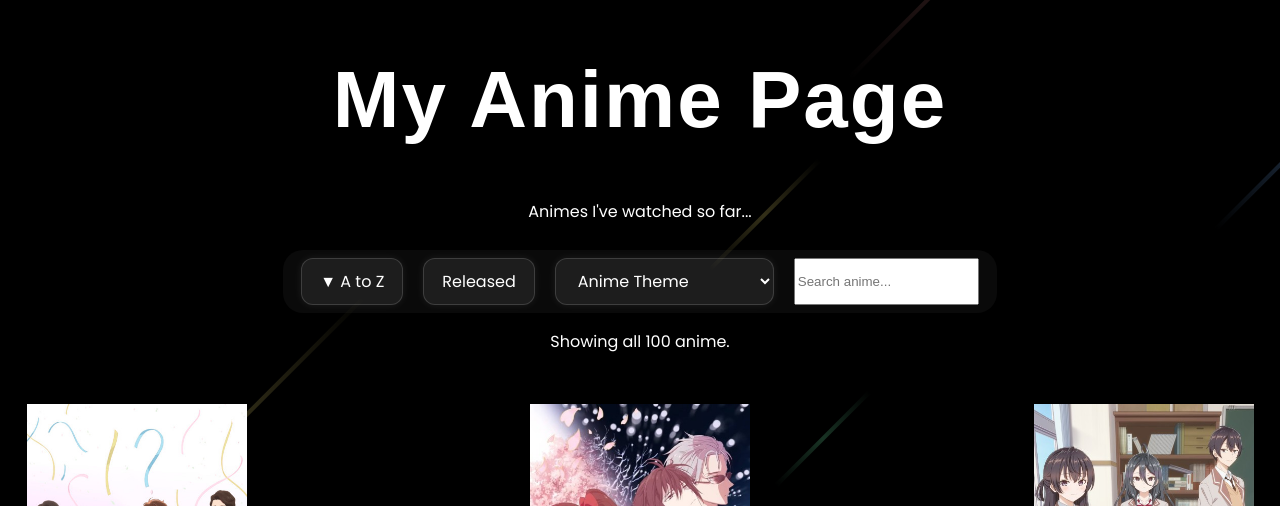
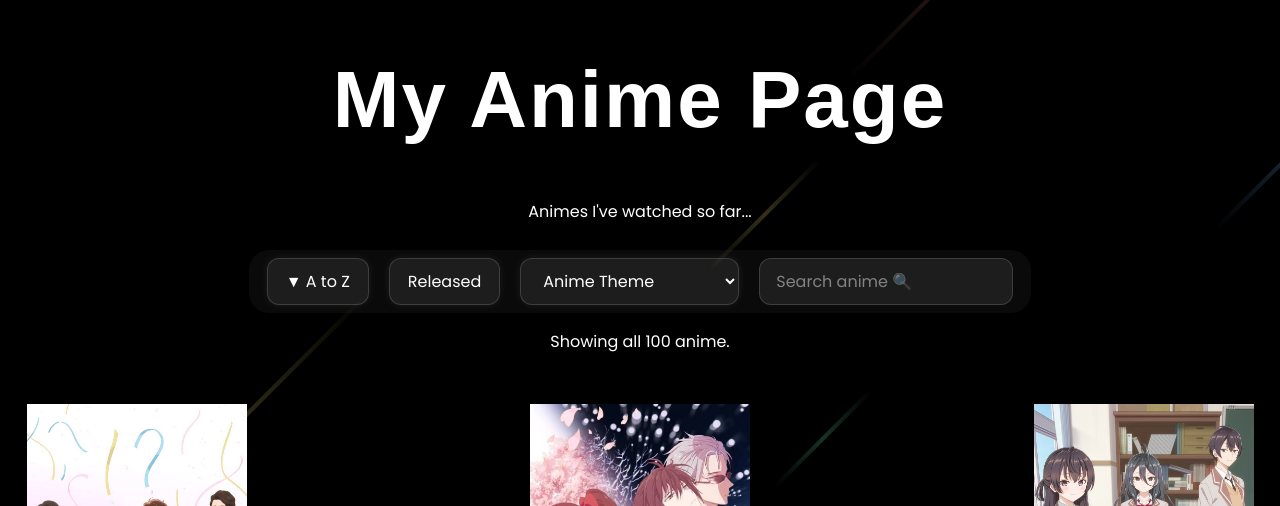
Before and after one commit to Championz-kv/MyAnimePage, a plain HTML site: page index.html in a window 1280 px wide. Shown: the top 506 px of the page. Drawn offline with Linux system fonts and the light colour scheme; a web font is replaced by a local one.

Commit message:
Modified visuals to searchbox, searchbox complete.

```diff
--- a/index.html
+++ b/index.html
@@ -31,7 +31,7 @@
                                 <option value="lp">Love & Peace</option>
                                 <option value="mp">Mind & Psychology</option>
                             </select>
-                            <input id="search-box" type="text" placeholder="Search anime...">
+                            <input id="search-box" type="text" placeholder="Search anime 🔍">
                         </div>
                         <div id="selected-themes"></div>
                 <p id="anime-count"></p>
--- a/style.css
+++ b/style.css
@@ -12,17 +12,10 @@ body {
 
 @keyframes drift {
   from {
-        transform:
-            translate(0, 0)
-            rotate(-45deg);
+    transform: translate(0, 0) rotate(-45deg);
   }
   to {
-        transform:
-            translate(
-                var(--travel),
-                calc(var(--travel) * -1)
-            )
-            rotate(-45deg);
+    transform: translate(var(--travel), calc(var(--travel) * -1)) rotate(-45deg);
   }
 }
 
@@ -30,13 +23,7 @@ body {
   position: absolute;
   height: 4px;
 
-    background:
-        linear-gradient(
-            to right,
-            transparent,
-            var(--line-color),
-            transparent
-        );
+  background: linear-gradient(to right, transparent, var(--line-color), transparent);
 
   transform: rotate(-45deg);
   animation: drift linear infinite;
@@ -71,16 +58,17 @@ header h1 {
   margin-top: 10px;
   padding: 8px 18px;
   border-radius: 20px;
-    background: rgba(255,255,255,0.04);
+  background: rgba(255, 255, 255, 0.04);
 }
 
-.controls button, .controls select {
-    background: rgba(255,255,255,0.08);
+.controls button,
+.controls select {
+  background: rgba(255, 255, 255, 0.08);
   color: white;
-    border: 1px solid rgba(255,255,255,0.15);
+  border: 1px solid rgba(255, 255, 255, 0.15);
   border-radius: 12px;
   padding: 10px 18px;
-    box-shadow: 0 0 8px rgba(255,255,255,0.08);
+  box-shadow: 0 0 8px rgba(255, 255, 255, 0.08);
 
   font-family: "Poppins", sans-serif;
   font-size: 1rem;
@@ -93,9 +81,37 @@ header h1 {
   color: white;
 }
 
-.controls button:hover, .controls select:hover {
-    background: rgba(255,255,255,0.15);
+.controls button:hover,
+.controls select:hover {
+  background: rgba(255, 255, 255, 0.15);
   transform: translateY(-2px);
+}
+
+#search-box {
+  width: 220px;
+  padding: 10px 16px;
+  background: rgba(255, 255, 255, 0.08);
+  color: white;
+  border: 1px solid rgba(255, 255, 255, 0.15);
+  border-radius: 12px;
+
+  font-family: "Poppins", sans-serif;
+  font-size: 1rem;
+  outline: none;
+  transition: all 0.25s ease;
+}
+#search-box::placeholder {
+    color: rgba(255,255,255,0.45);
+}
+#search-box:hover {
+    background: rgba(255,255,255,0.12);
+    transform: translateY(-2px);
+}
+#search-box:focus {
+    border-color: #7ad7ff;
+    box-shadow:
+        0 0 12px rgba(122,215,255,0.35);
+    background: rgba(255,255,255,0.10);
 }
 
 .theme-tag {
```
Lines whose indentation alone changed are shown as unchanged.
